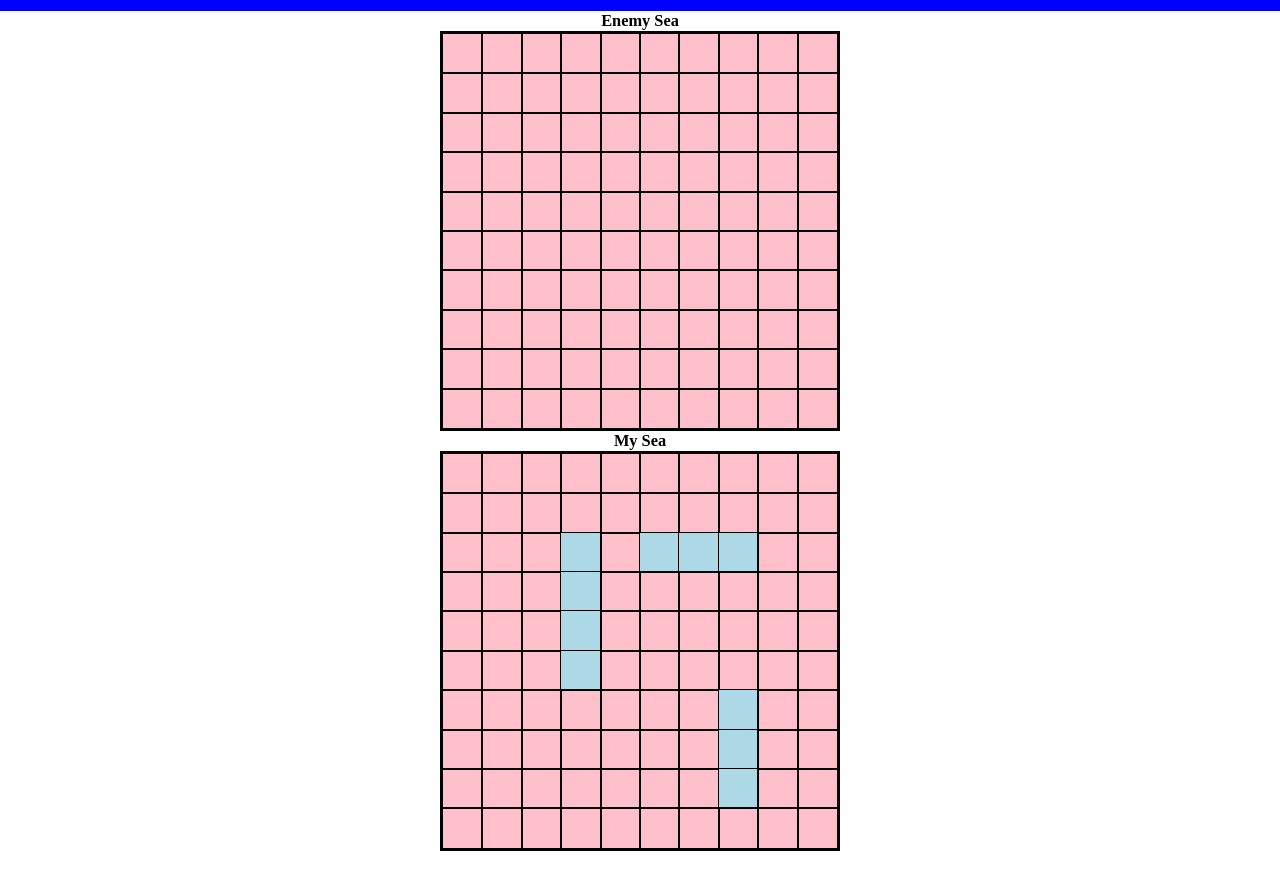
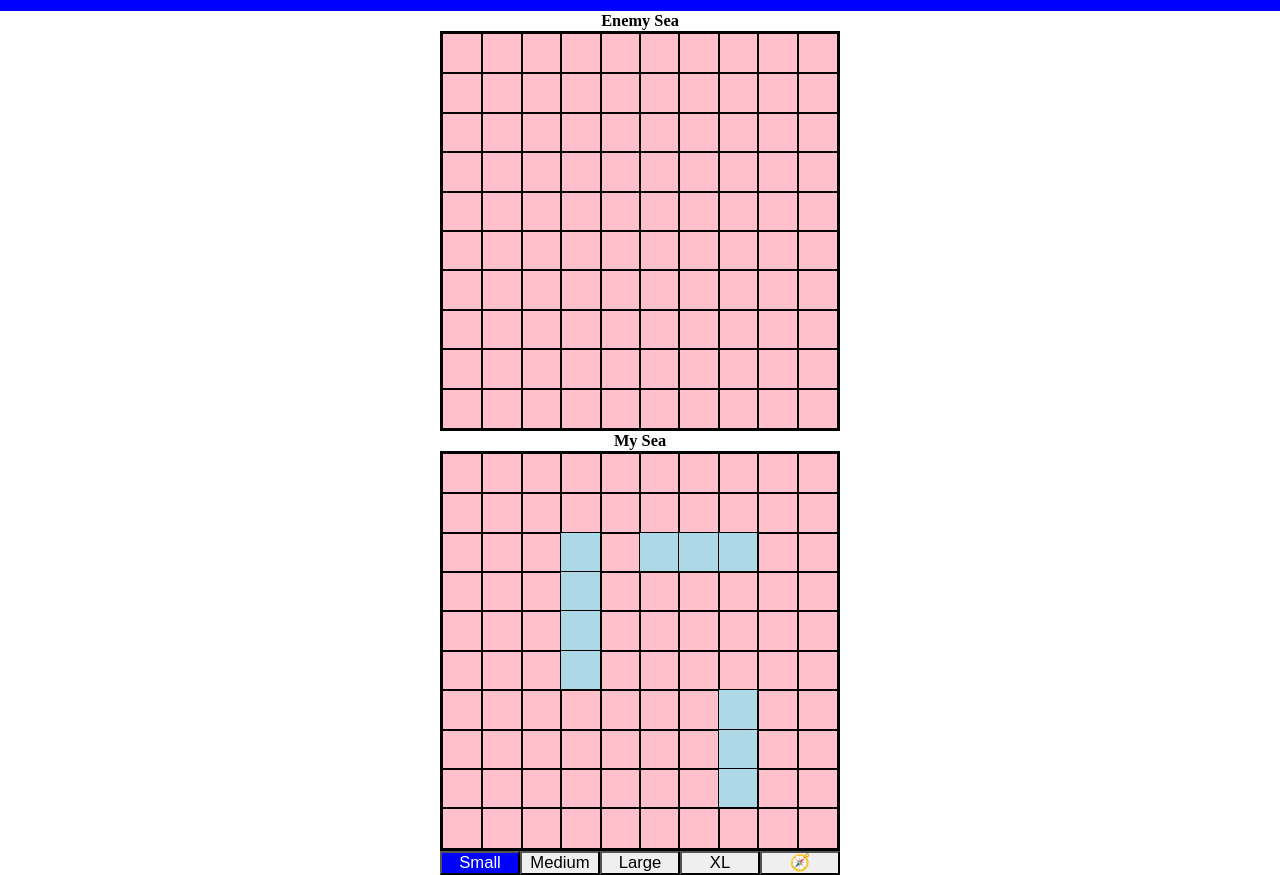
Before and after one commit to i5x64BIT/odin-battleship, a website built with webpack: page src/index.html in a window 1280 px wide. Shown: the part 49-924 px from the top of the page. Before the commit the page ends 900 px from the top, so only its background shows below. Built offline with nearby package versions, Linux system fonts and the light colour scheme.

Commit message:
Add ship selection menu

```diff
--- a/src/components/gameboard.js
+++ b/src/components/gameboard.js
@@ -30,7 +30,7 @@ export default (game, title, ships) => {
                         this.classList.add("player-missed");
                     }
                     this.innerText = "X";
-                });
+                }, {once: true});
             } else {
                 const playerShipCoordinates = ships.reduce(
                     (pointsArray, ship) => {
--- a/src/components/sections/game.js
+++ b/src/components/sections/game.js
@@ -1,4 +1,6 @@
 import gameboard from '../gameboard';
+import shipSelection from "../shipSelection";
+
 
 export default (game) => {
     const gameSection = document.createElement('div');
@@ -9,7 +11,7 @@ export default (game) => {
         "My Sea",
         game.getPlayer().getShipsOwned()
     );
-    gameSection.append(enemyBoard, playerBoard);
+    gameSection.append(enemyBoard, playerBoard, shipSelection(game));
 
     return gameSection;
 }
--- /dev/null
+++ b/src/components/shipSelection.js
@@ -0,0 +1,74 @@
+export default (game) => {
+    const page = document.querySelector(".page-container");
+
+    const container = document.createElement("div");
+    container.classList = "ship-selection";
+
+    const directionBtn = document.createElement("button");
+    const smBtn = document.createElement("button");
+    const mdBtn = document.createElement("button");
+    const lgBtn = document.createElement("button");
+    const xlBtn = document.createElement("button");
+
+    directionBtn.id = "directionBtn";
+    smBtn.id = "smBtn";
+    mdBtn.id = "mdBtn";
+    lgBtn.id = "lgBtn";
+    xlBtn.id = "xlBtn";
+
+    directionBtn.innerText = "🧭";
+    smBtn.innerText = "Small";
+    mdBtn.innerText = "Medium";
+    lgBtn.innerText = "Large";
+    xlBtn.innerText = "XL";
+
+    const directionValues = (function () {
+        let _data = ["up", "right", "down", "left"];
+        let _selected = 0;
+        return {
+            get: () => _data[_selected],
+            next: () => {
+                _selected++;
+                if (_selected === _data.length) _selected = 0;
+            },
+        };
+    })();
+    game.setDirection(directionValues.get());
+    directionBtn.addEventListener("click", function () {
+        directionValues.next();
+        game.setDirection(directionValues.get());
+    });
+    let selectedSize;
+    const clickHandler = function () {
+        const siblings = document.querySelectorAll(`.btn:not([${this.id}])`);
+        siblings.forEach((s) => s.classList.remove("active"));
+        this.classList.add("active");
+        switch (this.id) {
+            case "smBtn":
+                selectedSize = 2;
+                break;
+            case "mdBtn":
+                selectedSize = 3;
+                break;
+            case "lgBtn":
+                selectedSize = 4;
+                break;
+            case "xlBtn":
+                selectedSize = 5;
+                break;
+            default:
+                throw TypeError("Uknown ship type was clicked");
+        }
+        game.setSize(selectedSize);
+    };
+    smBtn.onclick =
+        mdBtn.onclick =
+        lgBtn.onclick =
+        xlBtn.onclick =
+            clickHandler;
+    container.append(smBtn, mdBtn, lgBtn, xlBtn, directionBtn);
+    const childArray = Array.from(container.children);
+    childArray.forEach((e) => (e.classList = "btn"));
+    smBtn.click();
+    return container;
+};
--- a/src/logic/Game.js
+++ b/src/logic/Game.js
@@ -5,6 +5,8 @@ export default () => {
     const _playerBoard = Board();
     let _player;
     let _enemyPlayer;
+    let _selectedDirection = 'up';
+    let _selectedSize;
     return {
         init: (player, enemyPlayer) => {
             _player = player;
@@ -25,6 +27,18 @@ export default () => {
         },
         getPlayerBoard: () => _playerBoard,
         getPlayer: () => _player,
-        getEnemyPlayer: () => _enemyPlayer
+        getEnemyPlayer: () => _enemyPlayer,
+        setSize: (size) => {
+            if (!size) throw TypeError("A size is expected");
+            _selectedSize = size;
+        },
+        setDirection: (direction) => {
+            if (!direction) throw TypeError("A direction is expected");
+            _selectedDirection = direction;
+        },
+        addShip: function (point) {
+            if (!point) throw TypeError("A Point is expected");
+            _player.addShip(_selectedSize, point, _selectedDirection);
+        },
     };
 };
--- a/src/style.css
+++ b/src/style.css
@@ -77,3 +77,8 @@ button {
 .player-missed {
     background-color: lime;
 }
+.ship-selection {
+    display: grid;
+    grid-auto-flow: column;
+    grid-auto-columns: 1fr;
+}
```
